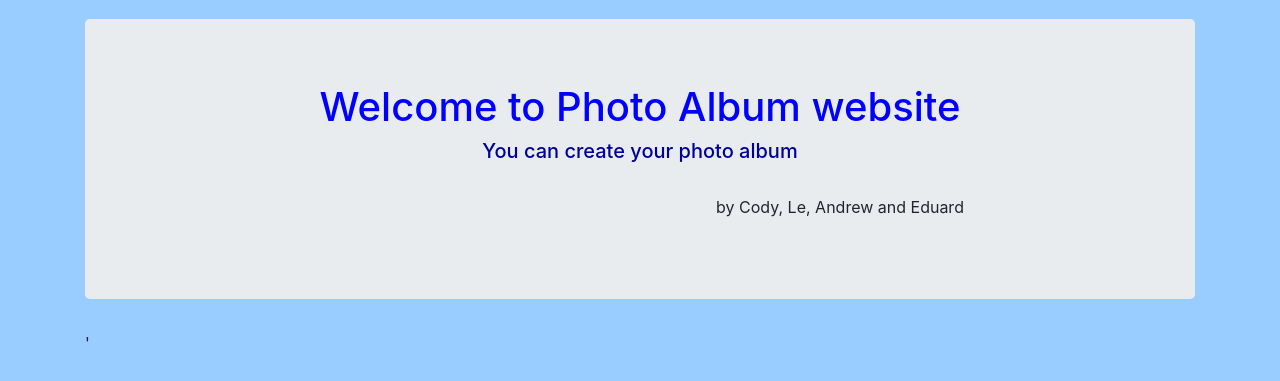
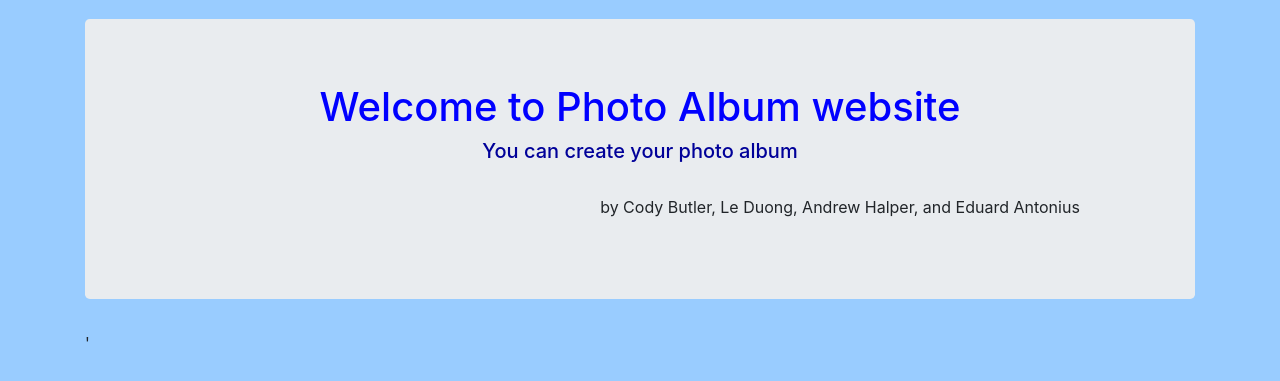
Before and after one commit to CodyBu/Photo-Album, a PHP site: page /home.php in a window 1280 px wide. Shown: the part 237-618 px from the top of the page. Run offline with PHP 8.4, Linux system fonts and the light colour scheme.

Commit message:
Update home.php

```diff
--- a/home.php
+++ b/home.php
@@ -15,7 +15,7 @@
               <h1 style="color:blue">Welcome to Photo Album website</h1>
               <h5 style = "color:#000099">You can create your photo album</h5>
               <br>
-              <p>&emsp;&emsp;&emsp;&emsp;&emsp;&emsp;&emsp;&emsp;&emsp;&emsp;&emsp;&emsp;&emsp;&emsp;&emsp;&emsp;&emsp;&emsp;&emsp;&emsp;&emsp;&emsp;&emsp;&emsp;&emsp;by Cody, Le, Andrew and Eduard</P
+              <p>&emsp;&emsp;&emsp;&emsp;&emsp;&emsp;&emsp;&emsp;&emsp;&emsp;&emsp;&emsp;&emsp;&emsp;&emsp;&emsp;&emsp;&emsp;&emsp;&emsp;&emsp;&emsp;&emsp;&emsp;&emsp;by Cody Butler, Le Duong, Andrew Halper, and Eduard Antonius</P
 
        </center>
         </div>'
```
